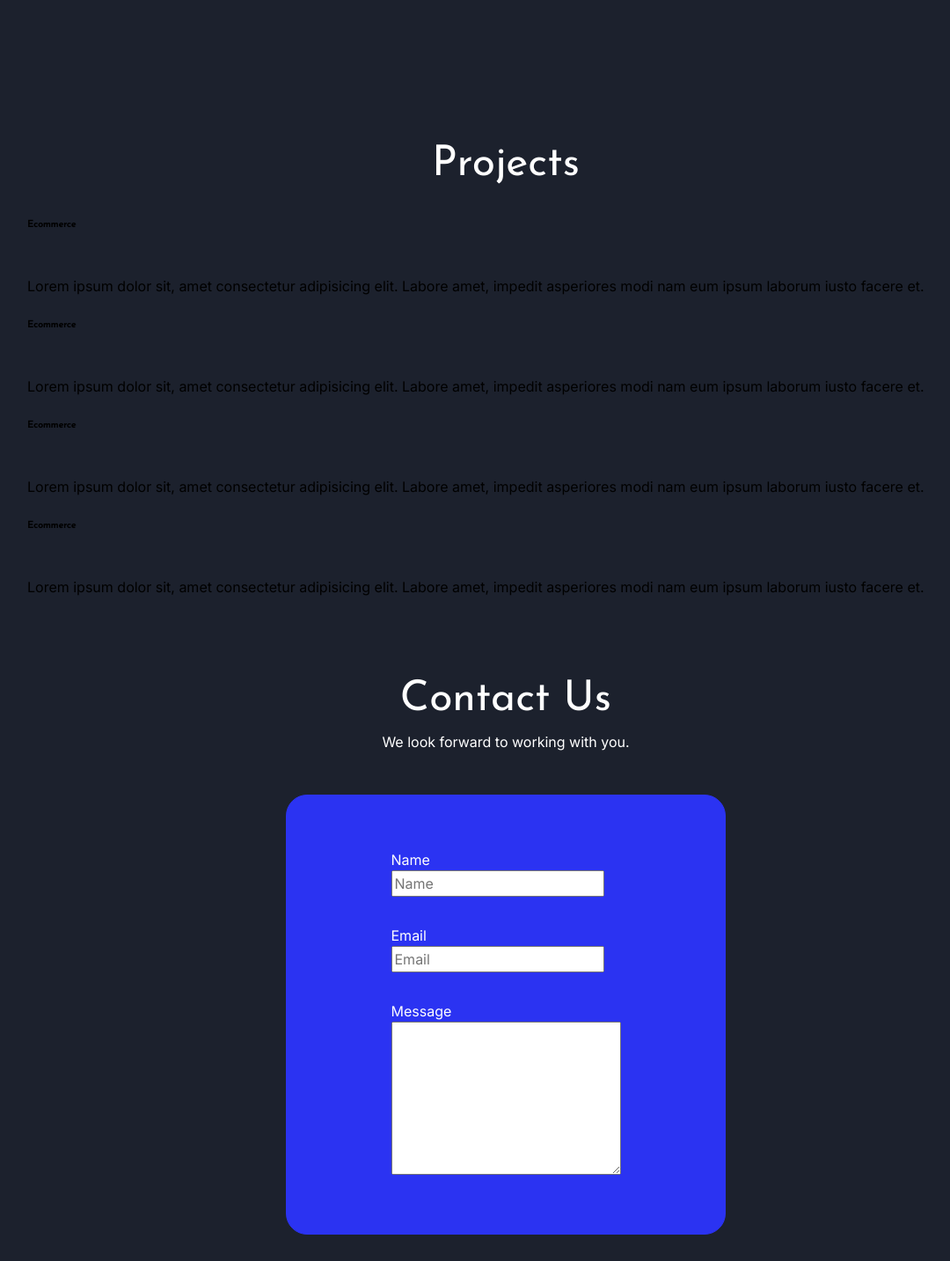
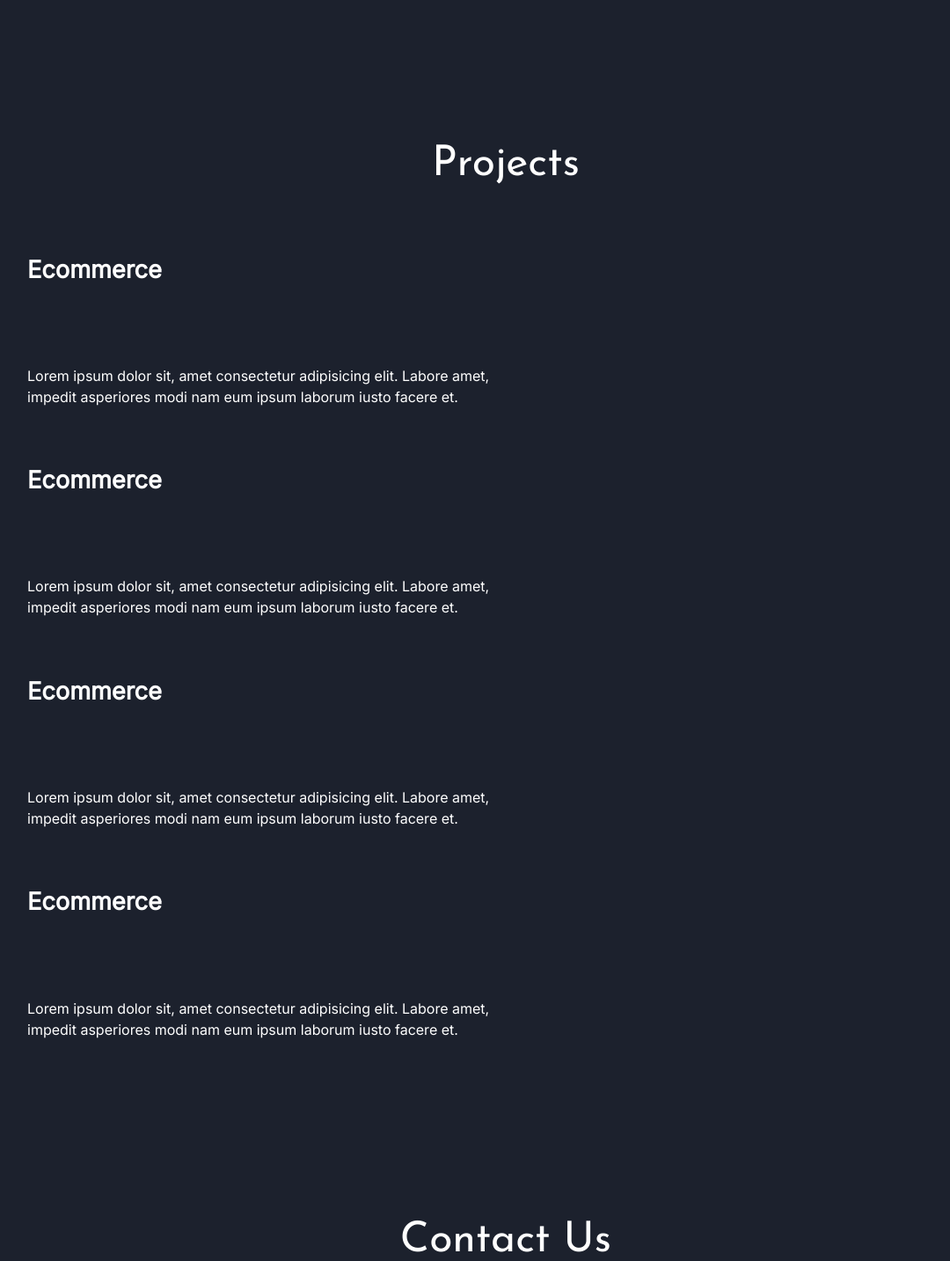
Before and after one commit to DeenoDev/My-Business-Website, a PHP site: page / in a window 1280 px wide. Shown: the part 2827-4260 px from the top of the page at 88% size, without its empty margins (65-1145 px from the left). Run offline with PHP 8.4, Linux system fonts and the light colour scheme; some libraries are stand-ins or nearby versions.

Commit message:
basic styling added to project-section.

```diff
--- a/style.css
+++ b/style.css
@@ -188,11 +188,26 @@ nav ul li:last-child{
 
 .project-container{
     margin-inline: auto;
-    margin-bottom: 5rem;
+    margin-bottom: 12rem;
+    color: #fff;
 }
 
 .project-container h3 {
     text-align: center;
+}
+
+.project-card{
+    display: flex;
+}
+
+.project-card-text {
+    width: 50%;
+}
+
+.project-card-text h6 {
+    font-size: 1.7rem;
+    font-family: 'inter', sans-serif;
+
 }
 
 /*Contact Section Container */
```
